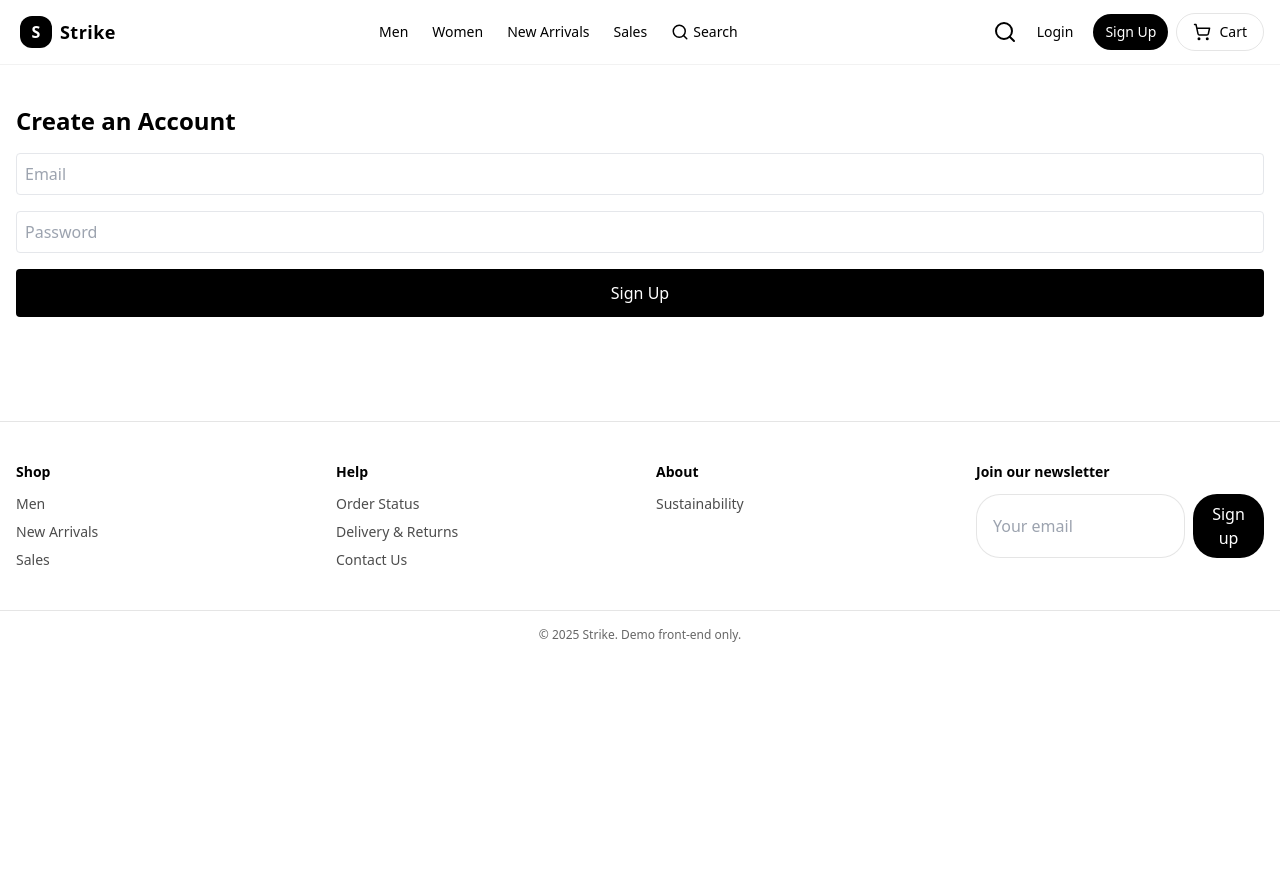
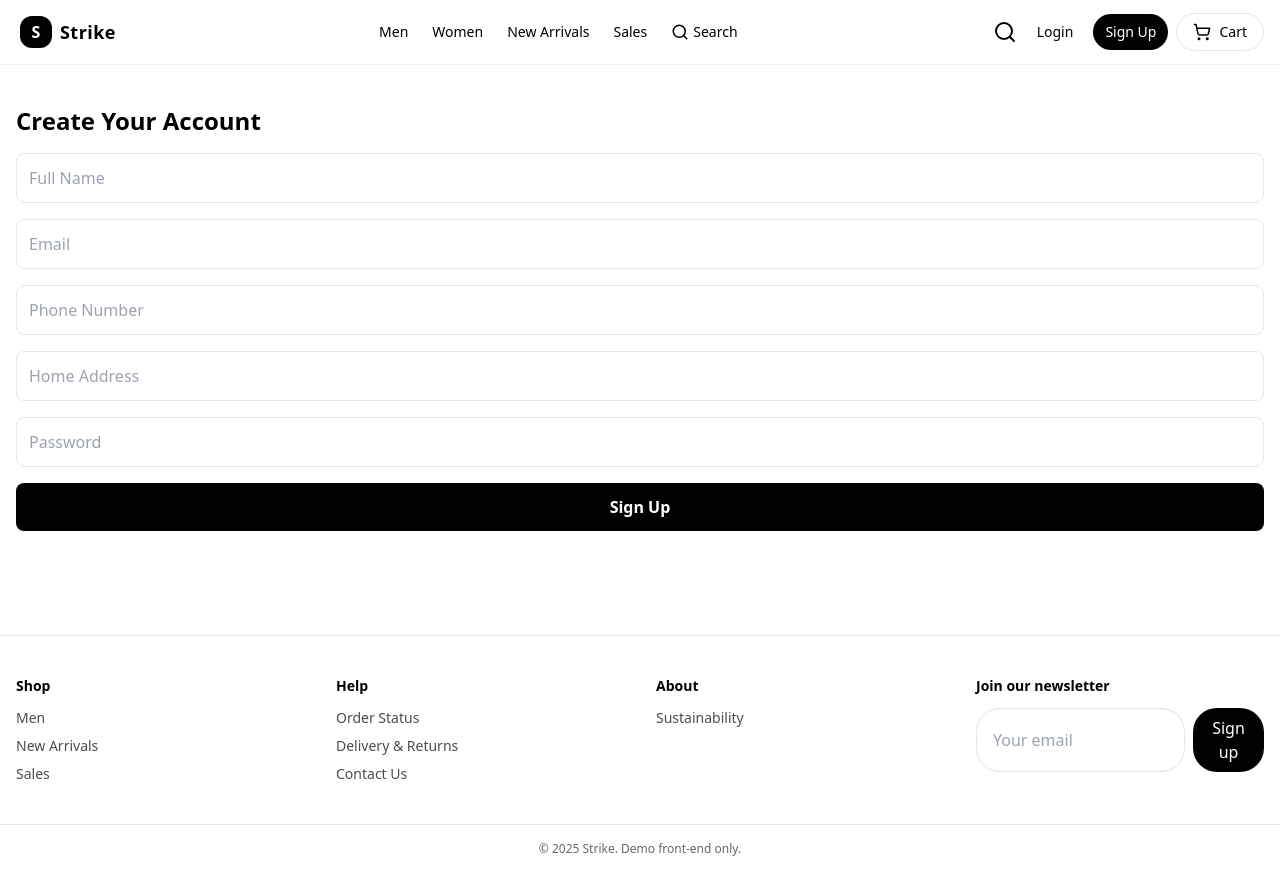
Before and after one commit to Ziad-Belal/Strike, a React (Vite) app: page /signup in a window 1280 px wide. Before the commit the page ends 800 px from the top, so only its background shows below. Built offline with nearby package versions, Linux system fonts and the light colour scheme.

Commit message:
configured the signing up process that's all.

```diff
--- a/src/pages/SignUp.jsx
+++ b/src/pages/SignUp.jsx
@@ -1,59 +1,55 @@
 // src/pages/SignUp.jsx
-
 import React, { useState } from 'react';
-import { supabase } from '../supabase'; // Make sure path is correct
+import { supabase } from '../supabase';
 import { useNavigate } from 'react-router-dom';
-import { toast } from 'react-hot-toast'; // --- MODIFICATION 1: Import the toast library ---
+import { toast } from 'react-hot-toast';
 
 export default function SignUp() {
   const navigate = useNavigate();
   const [email, setEmail] = useState('');
   const [password, setPassword] = useState('');
-  const [error, setError] = useState(null);
+  const [fullName, setFullName] = useState('');
+  const [phoneNumber, setPhoneNumber] = useState('');
+  const [address, setAddress] = useState('');
+  const [loading, setLoading] = useState(false);
 
   const handleSignUp = async (e) => {
     e.preventDefault();
-    setError(null);
-    const { data, error } = await supabase.auth.signUp({
-      email: email,
-      password: password,
-    });
+    setLoading(true);
+
+    // This is how you pass the extra data to Supabase during sign-up
+    const { error } = await supabase.auth.signUp(
+      { email, password },
+      {
+        data: {
+          full_name: fullName,
+          phone_number: phoneNumber,
+          address_line1: address,
+        }
+      }
+    );
+
     if (error) {
-      setError(error.message);
-      // Also show an error toast for user feedback
       toast.error(error.message);
     } else {
-      // --- MODIFICATION 2: Replaced alert() with a toast notification ---
       toast.success('Sign up successful! Please check your email to confirm.');
-      navigate('/'); // Go to homepage after sign up
+      navigate('/');
     }
+    setLoading(false);
   };
 
   return (
-    <div className="container py-10 max-w-sm mx-auto">
-      <h1 className="text-2xl font-bold mb-4">Create an Account</h1>
+    <div className="container py-10 max-w-md mx-auto">
+      <h1 className="text-2xl font-bold mb-4">Create Your Account</h1>
       <form onSubmit={handleSignUp} className="space-y-4">
-        <input
-          type="email"
-          placeholder="Email"
-          value={email}
-          onChange={(e) => setEmail(e.target.value)}
-          className="w-full p-2 border rounded"
-          required
-        />
-        <input
-          type="password"
-          placeholder="Password"
-          value={password}
-          onChange={(e) => setPassword(e.target.value)}
-          className="w-full p-2 border rounded"
-          required
-        />
-        <button type="submit" className="w-full bg-black text-white p-3 rounded">
-          Sign Up
+        <input type="text" placeholder="Full Name" value={fullName} onChange={(e) => setFullName(e.target.value)} className="w-full p-3 border rounded-lg" required />
+        <input type="email" placeholder="Email" value={email} onChange={(e) => setEmail(e.target.value)} className="w-full p-3 border rounded-lg" required />
+        <input type="tel" placeholder="Phone Number" value={phoneNumber} onChange={(e) => setPhoneNumber(e.target.value)} className="w-full p-3 border rounded-lg" required />
+        <input type="text" placeholder="Home Address" value={address} onChange={(e) => setAddress(e.target.value)} className="w-full p-3 border rounded-lg" required />
+        <input type="password" placeholder="Password" value={password} onChange={(e) => setPassword(e.target.value)} className="w-full p-3 border rounded-lg" required />
+        <button type="submit" disabled={loading} className="w-full bg-black text-white p-3 rounded-lg font-bold disabled:bg-gray-400">
+          {loading ? 'Creating Account...' : 'Sign Up'}
         </button>
-        {/* The error message below the form is still good to have, we can keep it */}
-        {error && <p className="text-red-500 text-sm mt-2">{error}</p>}
       </form>
     </div>
   );
```
Also changed, not shown: 1 other file (tests, documents, lock files or other folders).
